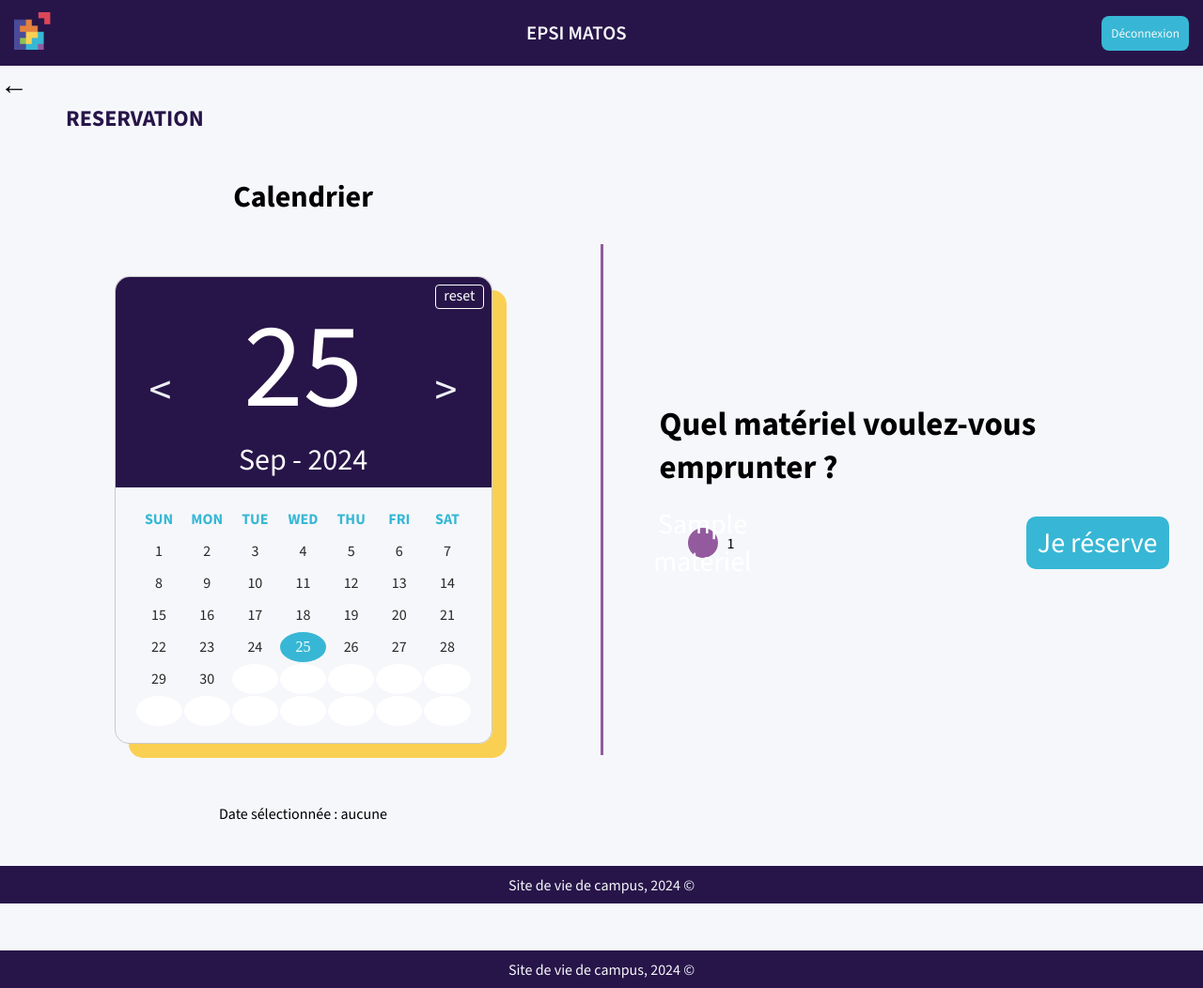
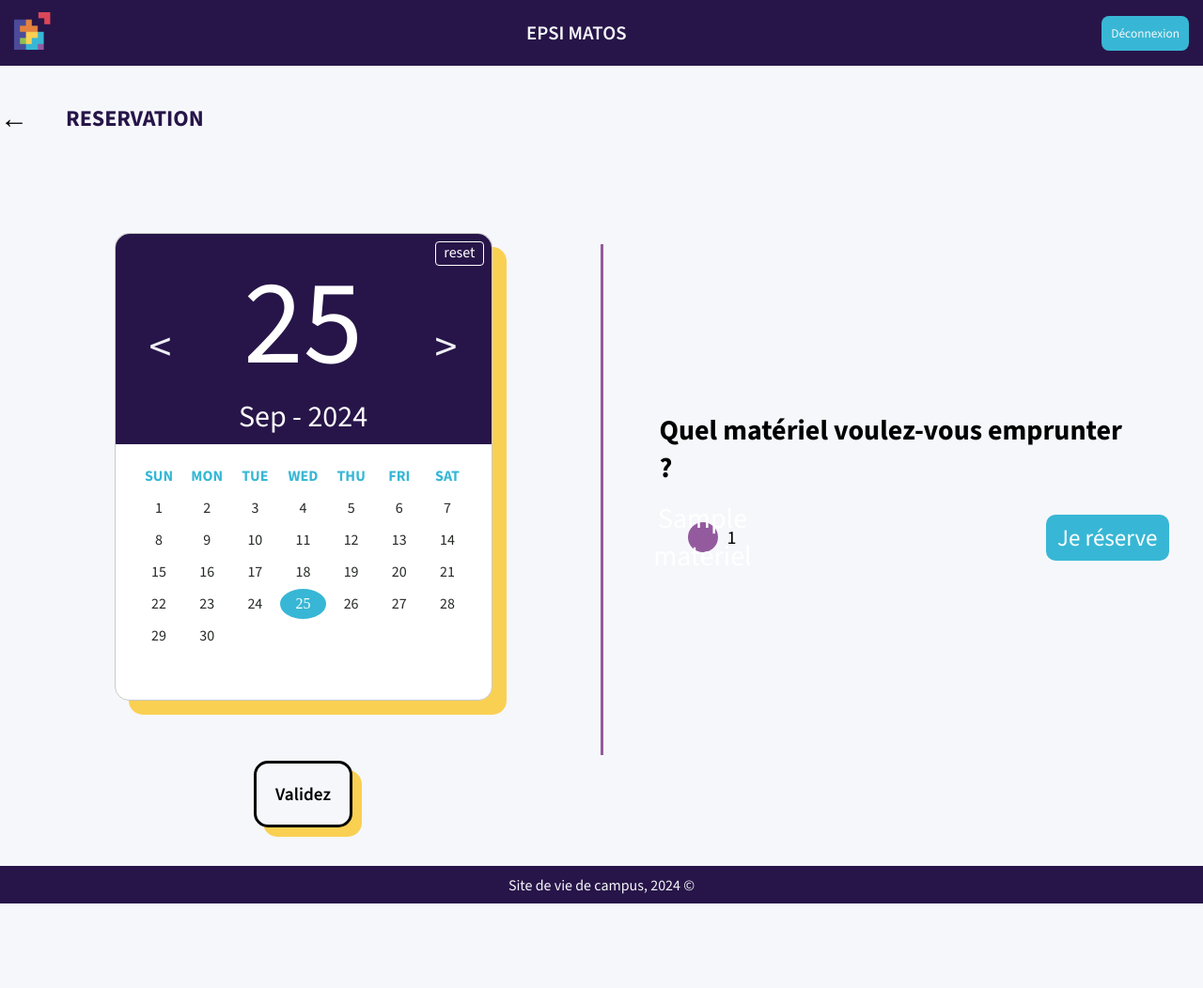
Before and after one commit to YoussefSNK/Epsi-Matos, a Flask app: template templates/reservation.html in a window 1280 px wide. Shown: the whole page at 94% size. After the commit the page ends 962 px from the top, so only its background shows below. Run offline with Flask 3, Linux system fonts and the light colour scheme; the template is opened without the code that fills it: most values are stand-ins (such as "Sample title", 1, 10 or a date in 2020).

Commit message:
modification css

```diff
--- a/__init__.py
+++ b/__init__.py
@@ -8,20 +8,6 @@ app.secret_key = b'_5#y2L"F4Q8z\n\xec]/'  # Clé secrète pour les sessions
 # Fonction pour créer une clé "authentifie" dans la session utilisateur
 def est_authentifie():
     return session.get('authentifie')
-
-
-@app.route('/')
-def ReadBDD():
-    if 'authentifie' in session and session['authentifie']:
-        conn = sqlite3.connect('database/database.db')
-        cursor = conn.cursor()
-        cursor.execute('SELECT titre, salle, description, etat FROM signalement')
-        data = cursor.fetchall()
-        conn.close()
-
-        return render_template('home.html', data=data)
-    else:
-        return redirect('/sign_in')
 
 @app.route('/sign_up', methods=['GET'])
 def formulaire_client():
@@ -64,20 +50,6 @@ def deconnexion_utilisateur():
     session['user_id'] = ""
     return redirect('/')
 
-@app.route('/dashboard')
-def dashboard():
-    if 'authentifie' in session and session['authentifie']:
-        return render_template('dashboard.html')
-    else:
-        return redirect('/')
-
-@app.route('/report', methods=['GET'])
-def formulaire_signalement():
-    if 'authentifie' in session and session['authentifie']:
-        return render_template('report.html')
-    else:
-        return redirect('/')
-
 def verify_credentials(username, password):
     conn = sqlite3.connect('database/database.db')
     cursor = conn.cursor()
@@ -109,6 +81,9 @@ def ReadBDD():
     else:
         return redirect('/sign_in')
 
+
+# ----------------------------- RESERVATION -----------------------------
+
 # Route de la page du calendrier, qui affiche le matériel disponible aujourd'hui
 @app.route('/reservation')
 def reservation():
@@ -116,8 +91,22 @@ def reservation():
         conn = sqlite3.connect('database/database.db')
         cursor = conn.cursor()
         today = datetime.now().strftime('%Y-%m-%d')
+        query = '''
+        SELECT m.nom, m.stock - IFNULL(COUNT(r.id_materiel), 0) AS disponible
+        FROM materiel m
+        LEFT JOIN reservation r ON m.id = r.id_materiel
+        AND r.date_emprunt = ?
+        GROUP BY m.id
+        '''
+        cursor.execute(query, (today,))
+        available_materials = cursor.fetchall()
+        conn.close()
 
-# Route de la page du calendrier, qui affiche le matériel disponible le jour selectionné
+        return render_template('reservation.html', available_materials=available_materials)
+    else:
+        return redirect('/')
+
+# Route du composant page calendrier, qui affiche le matériel disponible le jour selectionné
 @app.route('/reserve_materials')
 def reserve_materials():
     if 'authentifie' in session and session['authentifie']:
@@ -139,6 +128,8 @@ def reserve_materials():
     else:
         return redirect('/')
 
+# ----------------------------- SIGNALEMENT -----------------------------
+# Route de la page du signalement
 @app.route('/report', methods=['GET'])
 def formulaire_signalement():
     if 'authentifie' in session and session['authentifie']:
@@ -146,41 +137,22 @@ def formulaire_signalement():
     else:
         return redirect('/')
 
-@app.route('/booking', methods=['GET'])
-def formulaire_reservation():
+# ----------------------------- SUGGESTION -----------------------------
+# Route de la page de suggestion
+@app.route('/suggestion', methods=['GET'])
+def formulaire_suggestion():
     if 'authentifie' in session and session['authentifie']:
-        return render_template('reservation.html')
+        return render_template('suggestions.html')
     else:
         return redirect('/')
 
-
-
-@app.route('/suggestion', methods=['POST'])
-def upload_suggestion():
-    nom_materiel = request.form['nom_materiel']
-    nombre_materiel = request.form['nombre_materiel']
-    description_materiel = request.form['description_materiel']
-    conn = sqlite3.connect('database/database.db')
-    cursor = conn.cursor()
-    cursor.execute('INSERT INTO suggestion (titre, quantite, description) VALUES (?,?,?);', (nom_materiel, nombre_materiel, description_materiel))
-    conn.commit()
-    cursor.close
-    conn.close()
-    return redirect('/')
-
-@app.route('/suggestion', methods=['GET'])
-def read_bdd_sugg():
+# ----------------------------- DASHBOARD -----------------------------
+@app.route('/dashboard')
+def dashboard():
     if 'authentifie' in session and session['authentifie']:
-        conn = sqlite3.connect('database/database.db')
-        cursor = conn.cursor()
-        cursor.execute('SELECT titre, quantite, description FROM suggestion')
-        data = cursor.fetchall()
-        print(data)
-        conn.close()
-
-        return render_template('suggestions.html', data=data)
+        return render_template('dashboard.html')
     else:
-        return redirect('/sign_in')
+        return redirect('/')
 
 if __name__ == '__main__':
     app.run(debug=True)
--- a/static/css/calendrier.css
+++ b/static/css/calendrier.css
@@ -57,6 +57,7 @@
      position: relative;
      border-radius: 15px;
      box-shadow: 15px 15px #FAD053;
+     background-color: white;
  }
 
  #header {
--- a/static/css/dashboard.css
+++ b/static/css/dashboard.css
@@ -20,7 +20,6 @@ body {
 .btn-group {
     display: flex;
     justify-content: space-evenly;
-    width: 100%;
     margin: 30px;
 }
 
--- a/static/css/report.css
+++ b/static/css/report.css
@@ -6,7 +6,7 @@ body {
 
 .custom-container {
     width: 60vw;
-    height: 90vh;
+    height: min-content;
     border-radius: 15px;
     display: flex;
     background-color: white;
@@ -79,6 +79,6 @@ textarea.input-field {
 }
 
 #footer-container {
-    position: relative;
+    position: absolute;
     bottom: 0;
 }
--- a/static/css/reservation.css
+++ b/static/css/reservation.css
@@ -39,13 +39,16 @@ body{
     align-items: center;
 }
 .header-title {
-    font-size: 35px;
+    font-size: 30px;
     text-align: left; /* Aligne le texte à gauche */
     color: black; /* Couleur personnalisée */
     margin-bottom: 20px; /* Espacement en bas */
     width: 100%; /* Pour s'assurer que le texte prend toute la largeur */
 }
 
+.title-return{
+    align-items: center;
+}
 
 .row {
     display: flex;
@@ -72,10 +75,11 @@ body{
 .row-text {
     flex-grow: 1;
     text-align: left;
+    font-size: 20px;
 }
 
 .row button {
-    font-size: 30px;
+    font-size: 25px;
     padding: 8px 12px;
     background-color: #37B7D5;
     color: white;
@@ -85,7 +89,7 @@ body{
 }
 
 .row .button_unavailable {
-    font-size: 30px;
+    font-size: 25px;
     padding: 8px 12px;
     background-color: #C6C6C6;
     color: #767676;
@@ -96,16 +100,6 @@ body{
 
 .row button:hover {
     background-color: #0D839F;
-}
-
-.row .button_unavailable {
-    font-size: 30px;
-    padding: 8px 12px;
-    background-color: #C6C6C6;
-    color: #767676;
-    border: none;
-    cursor: pointer;
-    border-radius: 10px;
 }
 
 .row .button_unavailable:hover {
--- a/static/css/signin.css
+++ b/static/css/signin.css
@@ -95,3 +95,7 @@ body {
 .no-account a:hover {
     text-decoration: underline;
 }
+#footer-container {
+    position: absolute;
+    bottom: 0;
+}
--- a/static/css/signup.css
+++ b/static/css/signup.css
@@ -89,3 +89,7 @@ body {
 .account a:hover {
     text-decoration: underline;
 }
+#footer-container {
+    position: absolute;
+    bottom: 0;
+}
--- a/static/css/suggestions.css
+++ b/static/css/suggestions.css
@@ -39,10 +39,10 @@ main {
 #titre {
     font-size: 33px;
     padding-bottom: 25px;
+    padding-top: 10px;
 }
 
 #formulaire_suggestion {
-    height: 350px;
     margin: 25px;
     display: flex;
     justify-content: center;
@@ -165,3 +165,7 @@ textarea {
     margin: 0px;
     font-size: 18px;
 }
+#footer-container {
+    position: relative;
+    bottom: 0;
+}
--- a/templates/reservation.html
+++ b/templates/reservation.html
@@ -23,7 +23,6 @@
     <div class="container">
       <!-- Deuxième section (droite) maintenant à gauche -->
       <div class="section">
-        <h1>Calendrier</h1>
         <div class="elegant-calencar">
           <p id="reset">reset</p>
           <div id="header" class="clearfix">
@@ -104,7 +103,7 @@
             </tbody>
           </table>
         </div>
-        <p id="selectedDateDisplay">Date sélectionnée : aucune</p>
+        <button class="custom-container">Validez</button>
       </div>
 
       <!-- Trait séparateur vertical, centré entre les sections -->
@@ -126,9 +125,6 @@
         </div>
       </div>
     </div>
-    <footer>
-      {% include 'footer.html' %}
-  </footer>
     <script src="static/js/calendrier.js"></script>
   </body>
   <footer>
--- a/templates/suggestions.html
+++ b/templates/suggestions.html
@@ -10,6 +10,7 @@
 </head>
 
 <body>
+    {% include 'header.html' %}
     <header>
     </header>
     <main>
@@ -56,8 +57,10 @@
             </div>
             {% endfor %}
         </div>
-
     </main>
+    <footer>
+        {% include 'footer.html' %}
+    </footer>
 </body>
 
 </html>
```
Also changed, not shown: database/database.db.
